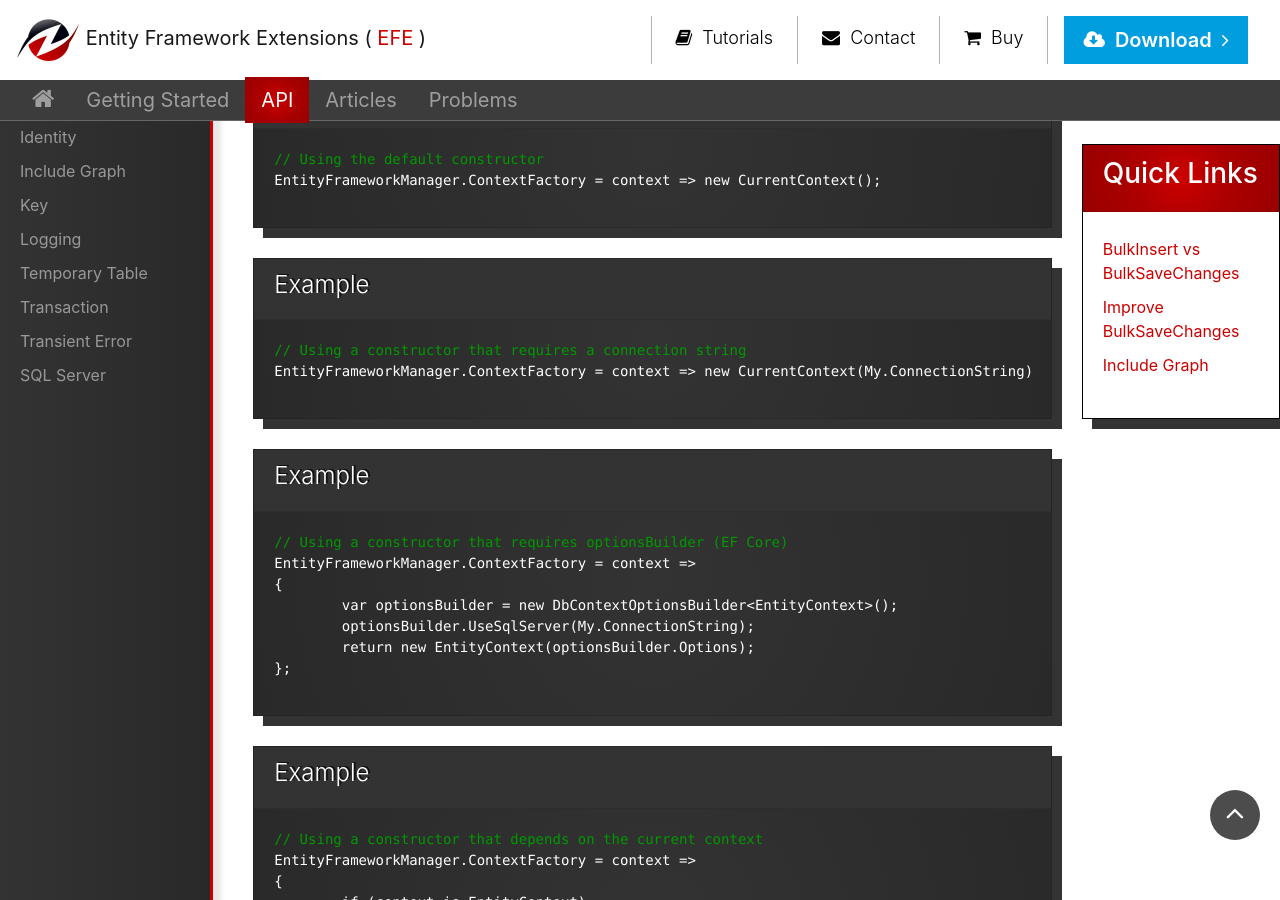
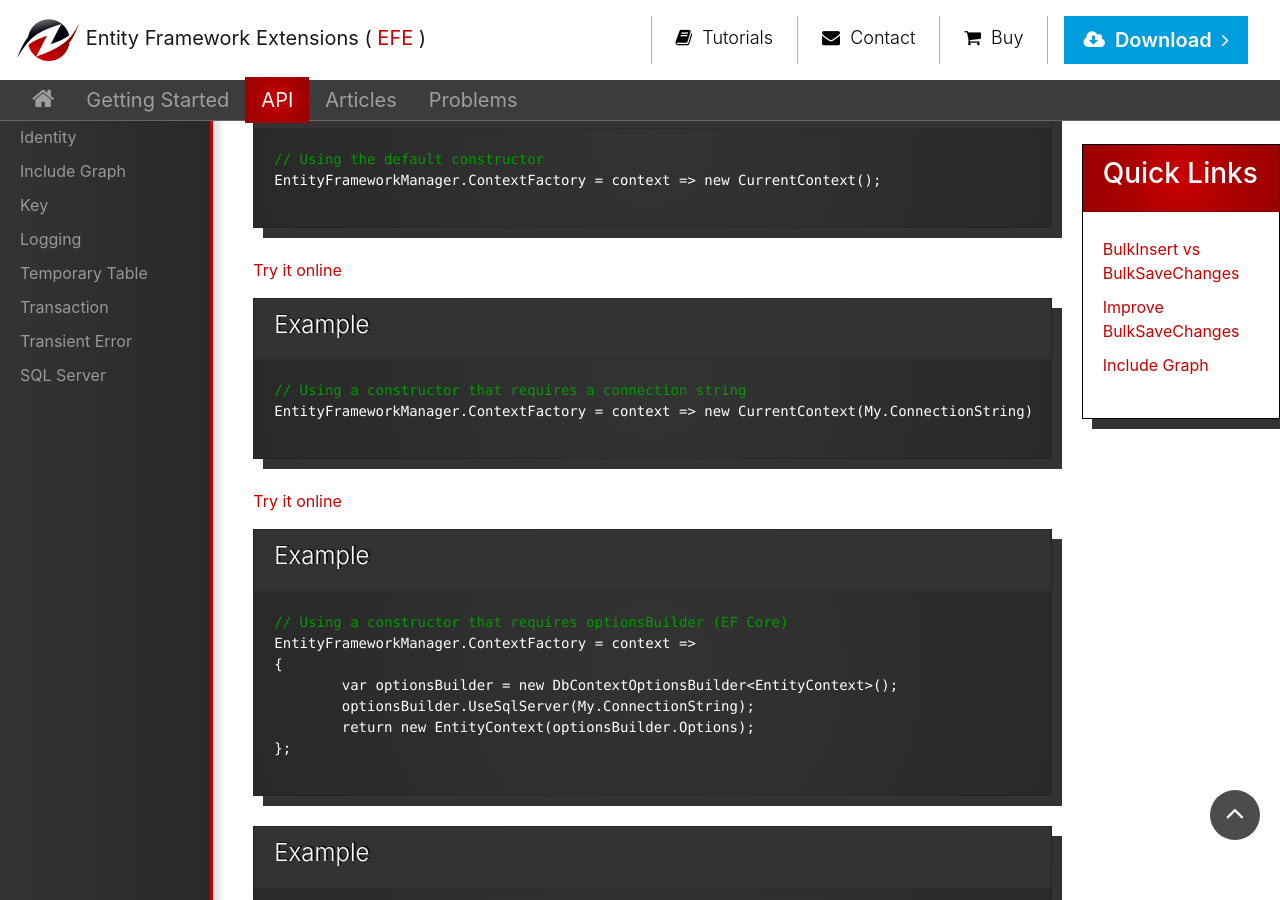
Before and after one commit to zzzprojects/EntityFramework-Extensions, a Jekyll site: the page built from docs/pages/api/options-summary/options-context-factory.md, in a window 1280 px wide and 900 px high, scrolled down 686 px. Built offline with Jekyll 4.4.1, drawn with Linux system fonts in a browser that asks for light colours; nearby versions of some CDN libraries; part of the change alters nothing that is shown.

Commit message:
Update options-context-factory.md

```diff
--- a/docs/pages/api/options-summary/options-context-factory.md
+++ b/docs/pages/api/options-summary/options-context-factory.md
@@ -21,11 +21,13 @@ The current DbContext is passed in a parameter in case you need to create a work
 // Using the default constructor
 EntityFrameworkManager.ContextFactory = context => new CurrentContext();
 {% endhighlight %}
+{% include component-try-it.html href='https://dotnetfiddle.net/6BQAzg' %}
 {% include template-example.html %}
 {% highlight csharp %}
 // Using a constructor that requires a connection string
 EntityFrameworkManager.ContextFactory = context => new CurrentContext(My.ConnectionString);
 {% endhighlight %}
+{% include component-try-it.html href='https://dotnetfiddle.net/44eGOE' %}
 {% include template-example.html %}
 {% highlight csharp %}
 // Using a constructor that requires optionsBuilder (EF Core)
```
